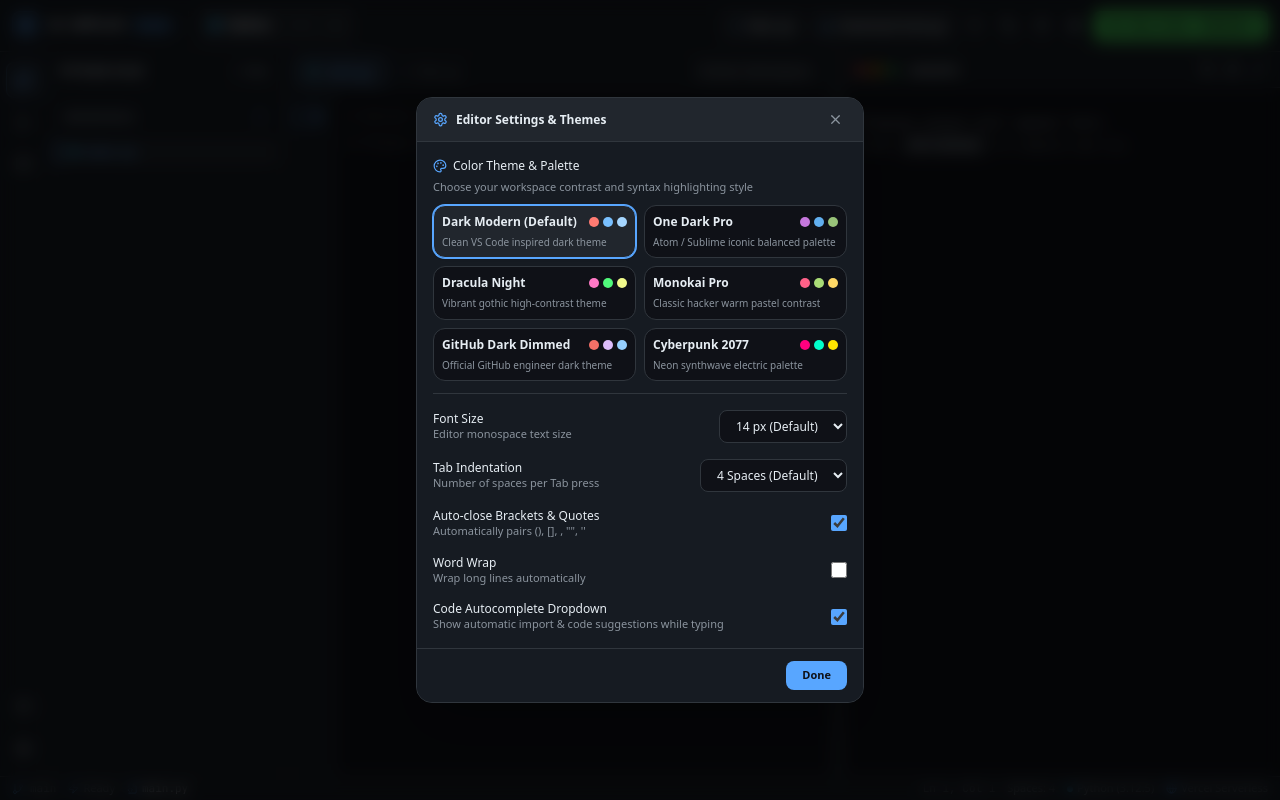
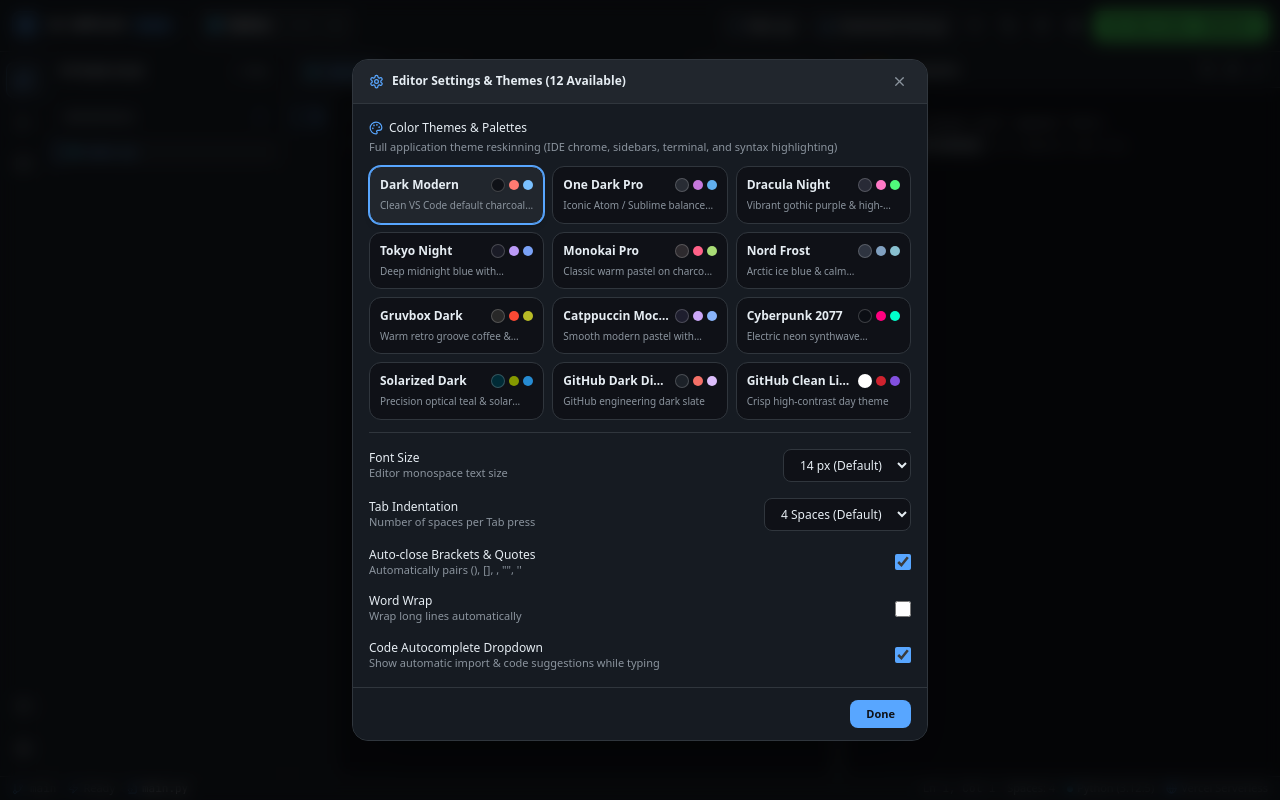
Before and after one commit to jd-135/Online-compiler, a React (Vite) app: page / in a window 1280 px wide. Both pictures are taken after a click on the button 1074 px from the left and 25 px from the top of the page. Built offline with nearby package versions, Linux system fonts and the light colour scheme.

Commit message:
feat: add 12 developer themes with full-app reskinning, instant execution cache, and Pyodide pre-warming

```diff
--- a/src/components/SettingsModal.jsx
+++ b/src/components/SettingsModal.jsx
@@ -7,11 +7,11 @@
 
   return (
     <div className="fixed inset-0 bg-black/70 backdrop-blur-sm flex items-center justify-center z-50 p-4">
-      <div className="w-full max-w-md bg-[#161b22] border border-[#30363d] rounded-2xl shadow-2xl overflow-hidden animate-in fade-in zoom-in-95 duration-150">
+      <div className="w-full max-w-xl bg-[#161b22] border border-[#30363d] rounded-2xl shadow-2xl overflow-hidden animate-in fade-in zoom-in-95 duration-150">
         <div className="h-11 px-4 bg-[#21262d] border-b border-[#30363d] flex items-center justify-between text-xs font-semibold text-[#e6edf3]">
           <div className="flex items-center gap-2">
             <SettingsIcon size={15} className="text-[#58a6ff]" />
-            <span>Editor Settings & Themes</span>
+            <span>Editor Settings & Themes (12 Available)</span>
           </div>
           <button
             onClick={onClose}
@@ -24,35 +24,35 @@
         <div className="p-4 space-y-4 text-xs text-[#e6edf3] max-h-[80vh] overflow-y-auto">
           {/* Theme & Color Version */}
           <div className="pb-3 border-b border-[#30363d]">
-            <div className="flex items-center gap-1.5 mb-1.5 font-medium text-[#e6edf3]">
+            <div className="flex items-center gap-1.5 mb-1 font-medium text-[#e6edf3]">
               <Palette size={14} className="text-[#58a6ff]" />
-              <span>Color Theme & Palette</span>
+              <span>Color Themes & Palettes</span>
             </div>
-            <div className="text-[11px] text-[#8b949e] mb-2.5">
-              Choose your workspace contrast and syntax highlighting style
+            <div className="text-[11px] text-[#8b949e] mb-3">
+              Full application theme reskinning (IDE chrome, sidebars, terminal, and syntax highlighting)
             </div>
-            <div className="grid grid-cols-2 gap-2">
+            <div className="grid grid-cols-2 sm:grid-cols-3 gap-2">
               {THEMES.map((th) => {
                 const isSelected = (settings.theme || 'dark-modern') === th.id;
                 return (
                   <button
                     key={th.id}
                     onClick={() => onUpdateSettings({ ...settings, theme: th.id })}
-                    className={`p-2 rounded-xl text-left border transition-all flex flex-col gap-1.5 ${
+                    className={`p-2.5 rounded-xl text-left border transition-all flex flex-col gap-1.5 ${
                       isSelected
-                        ? 'border-[#58a6ff] bg-[#21262d] shadow-sm ring-1 ring-[#58a6ff]'
+                        ? 'border-[#58a6ff] bg-[#21262d] shadow-md ring-1 ring-[#58a6ff]'
                         : 'border-[#30363d] bg-[#0f1117] hover:border-[#8b949e]/50'
                     }`}
                   >
                     <div className="flex items-center justify-between w-full">
                       <span className="font-semibold text-xs text-[#e6edf3] truncate">{th.name}</span>
-                      <div className="flex items-center gap-1">
+                      <div className="flex items-center gap-1 shrink-0 ml-1">
+                        <span className="w-3.5 h-3.5 rounded-full border border-white/20 shadow-xs" title="Canvas background" style={{ backgroundColor: th.colors.bgPrimary }} />
                         <span className="w-2.5 h-2.5 rounded-full" style={{ backgroundColor: th.colors.syntaxKeyword }} />
                         <span className="w-2.5 h-2.5 rounded-full" style={{ backgroundColor: th.colors.syntaxFunction }} />
-                        <span className="w-2.5 h-2.5 rounded-full" style={{ backgroundColor: th.colors.syntaxString }} />
                       </div>
                     </div>
-                    <span className="text-[10px] text-[#8b949e] truncate">{th.description}</span>
+                    <span className="text-[10px] text-[#8b949e] line-clamp-1">{th.description}</span>
                   </button>
                 );
               })}
--- a/src/constants/themes.js
+++ b/src/constants/themes.js
@@ -1,13 +1,14 @@
 /**
- * Preset themes for JD COMPILER
- * Each theme provides complete styling for IDE chrome and syntax highlighting.
+ * Comprehensive Developer Themes for JD COMPILER
+ * 12 distinct, fully-immersive palettes (Dark, Light, Neon, Retro, Pastel).
+ * Each theme provides complete styling for IDE chrome, panels, inputs, and syntax highlighting.
  */
 
 export const THEMES = [
   {
     id: 'dark-modern',
-    name: 'Dark Modern (Default)',
-    description: 'Clean VS Code inspired dark theme',
+    name: 'Dark Modern',
+    description: 'Clean VS Code default charcoal & cobalt',
     colors: {
       bgPrimary: '#0f1117',
       bgSecondary: '#161b22',
@@ -32,7 +33,7 @@
   {
     id: 'one-dark-pro',
     name: 'One Dark Pro',
-    description: 'Atom / Sublime iconic balanced palette',
+    description: 'Iconic Atom / Sublime balanced slate',
     colors: {
       bgPrimary: '#282c34',
       bgSecondary: '#21252b',
@@ -57,7 +58,7 @@
   {
     id: 'dracula',
     name: 'Dracula Night',
-    description: 'Vibrant gothic high-contrast theme',
+    description: 'Vibrant gothic purple & high-contrast neon',
     colors: {
       bgPrimary: '#282a36',
       bgSecondary: '#21222c',
@@ -80,9 +81,34 @@
     }
   },
   {
-    id: 'monokai',
+    id: 'tokyo-night',
+    name: 'Tokyo Night',
+    description: 'Deep midnight blue with luminous neon accents',
+    colors: {
+      bgPrimary: '#1a1b26',
+      bgSecondary: '#16161e',
+      bgTertiary: '#24283b',
+      textPrimary: '#c0caf5',
+      textSecondary: '#7aa2f7',
+      accentPrimary: '#7aa2f7',
+      accentSuccess: '#9ece6a',
+      accentError: '#f7768e',
+      borderColor: '#292e42',
+      // Syntax colors
+      syntaxKeyword: '#bb9af7',
+      syntaxFunction: '#7aa2f7',
+      syntaxString: '#9ece6a',
+      syntaxNumber: '#ff9e64',
+      syntaxComment: '#565f89',
+      syntaxOperator: '#89ddff',
+      syntaxType: '#2ac3de',
+      syntaxPreprocessor: '#bb9af7'
+    }
+  },
+  {
+    id: 'monokai-pro',
     name: 'Monokai Pro',
-    description: 'Classic hacker warm pastel contrast',
+    description: 'Classic warm pastel on charcoal obsidian',
     colors: {
       bgPrimary: '#2d2a2e',
       bgSecondary: '#221f22',
@@ -105,9 +131,134 @@
     }
   },
   {
+    id: 'nord',
+    name: 'Nord Frost',
+    description: 'Arctic ice blue & calm Scandinavian slate',
+    colors: {
+      bgPrimary: '#2e3440',
+      bgSecondary: '#242933',
+      bgTertiary: '#3b4252',
+      textPrimary: '#eceff4',
+      textSecondary: '#88c0d0',
+      accentPrimary: '#88c0d0',
+      accentSuccess: '#a3be8c',
+      accentError: '#bf616a',
+      borderColor: '#434c5e',
+      // Syntax colors
+      syntaxKeyword: '#81a1c1',
+      syntaxFunction: '#88c0d0',
+      syntaxString: '#a3be8c',
+      syntaxNumber: '#b48ead',
+      syntaxComment: '#616e88',
+      syntaxOperator: '#81a1c1',
+      syntaxType: '#8fbcbb',
+      syntaxPreprocessor: '#5e81ac'
+    }
+  },
+  {
+    id: 'gruvbox-dark',
+    name: 'Gruvbox Dark',
+    description: 'Warm retro groove coffee & earthy tones',
+    colors: {
+      bgPrimary: '#282828',
+      bgSecondary: '#1d2021',
+      bgTertiary: '#3c3836',
+      textPrimary: '#ebdbb2',
+      textSecondary: '#a89984',
+      accentPrimary: '#fe8019',
+      accentSuccess: '#b8bb26',
+      accentError: '#fb4934',
+      borderColor: '#504945',
+      // Syntax colors
+      syntaxKeyword: '#fb4934',
+      syntaxFunction: '#b8bb26',
+      syntaxString: '#fabd2f',
+      syntaxNumber: '#d3869b',
+      syntaxComment: '#928374',
+      syntaxOperator: '#fe8019',
+      syntaxType: '#8ec07c',
+      syntaxPreprocessor: '#fb4934'
+    }
+  },
+  {
+    id: 'catppuccin-mocha',
+    name: 'Catppuccin Mocha',
+    description: 'Smooth modern pastel with lavender highlights',
+    colors: {
+      bgPrimary: '#1e1e2e',
+      bgSecondary: '#181825',
+      bgTertiary: '#313244',
+      textPrimary: '#cdd6f4',
+      textSecondary: '#a6adc8',
+      accentPrimary: '#cba6f7',
+      accentSuccess: '#a6e3a1',
+      accentError: '#f38ba8',
+      borderColor: '#45475a',
+      // Syntax colors
+      syntaxKeyword: '#cba6f7',
+      syntaxFunction: '#89b4fa',
+      syntaxString: '#a6e3a1',
+      syntaxNumber: '#fab387',
+      syntaxComment: '#6c7086',
+      syntaxOperator: '#94e2d5',
+      syntaxType: '#f9e2af',
+      syntaxPreprocessor: '#f38ba8'
+    }
+  },
+  {
+    id: 'cyberpunk',
+    name: 'Cyberpunk 2077',
+    description: 'Electric neon synthwave magenta & turquoise',
+    colors: {
+      bgPrimary: '#0b0e14',
+      bgSecondary: '#121721',
+      bgTertiary: '#1d2238',
+      textPrimary: '#00f0ff',
+      textSecondary: '#627598',
+      accentPrimary: '#ff0055',
+      accentSuccess: '#00ff66',
+      accentError: '#ff0033',
+      borderColor: '#262f4d',
+      // Syntax colors
+      syntaxKeyword: '#ff007f',
+      syntaxFunction: '#00ffcc',
+      syntaxString: '#ffe600',
+      syntaxNumber: '#ff7700',
+      syntaxComment: '#5a6b8c',
+      syntaxOperator: '#00f0ff',
+      syntaxType: '#bf00ff',
+      syntaxPreprocessor: '#ff007f'
+    }
+  },
+  {
+    id: 'solarized-dark',
+    name: 'Solarized Dark',
+    description: 'Precision optical teal & solar amber',
+    colors: {
+      bgPrimary: '#002b36',
+      bgSecondary: '#073642',
+      bgTertiary: '#0a4250',
+      textPrimary: '#839496',
+      textSecondary: '#586e75',
+      accentPrimary: '#268bd2',
+      accentSuccess: '#2aa198',
+      accentError: '#dc322f',
+      borderColor: '#0e4f5e',
+      // Syntax colors
+      syntaxKeyword: '#859900',
+      syntaxFunction: '#268bd2',
+      syntaxString: '#2aa198',
+      syntaxNumber: '#d33682',
+      syntaxComment: '#586e75',
+      syntaxOperator: '#b58900',
+      syntaxType: '#cb4b16',
+      syntaxPreprocessor: '#cb4b16'
+    }
+  },
+  {
     id: 'github-dark',
     name: 'GitHub Dark Dimmed',
-    description: 'Official GitHub engineer dark theme',
+    description: 'GitHub engineering dark slate',
     colors: {
       bgPrimary: '#1c2128',
       bgSecondary: '#22272e',
@@ -130,28 +281,28 @@
     }
   },
   {
-    id: 'cyberpunk',
-    name: 'Cyberpunk 2077',
-    description: 'Neon synthwave electric palette',
+    id: 'clean-light',
+    name: 'GitHub Clean Light',
+    description: 'Crisp high-contrast day theme',
     colors: {
-      bgPrimary: '#0d0f18',
-      bgSecondary: '#131726',
-      bgTertiary: '#1d2238',
-      textPrimary: '#00f0ff',
-      textSecondary: '#5a6b8c',
-      accentPrimary: '#ff0055',
-      accentSuccess: '#00ff66',
-      accentError: '#ff0033',
-      borderColor: '#262f4d',
+      bgPrimary: '#ffffff',
+      bgSecondary: '#f6f8fa',
+      bgTertiary: '#eaeef2',
+      textPrimary: '#1f2328',
+      textSecondary: '#656d76',
+      accentPrimary: '#0969da',
+      accentSuccess: '#1a7f37',
+      accentError: '#cf222e',
+      borderColor: '#d0d7de',
       // Syntax colors
-      syntaxKeyword: '#ff007f',
-      syntaxFunction: '#00ffcc',
-      syntaxString: '#ffe600',
-      syntaxNumber: '#ff7700',
-      syntaxComment: '#5a6b8c',
-      syntaxOperator: '#00f0ff',
-      syntaxType: '#bf00ff',
-      syntaxPreprocessor: '#ff007f'
+      syntaxKeyword: '#cf222e',
+      syntaxFunction: '#8250df',
+      syntaxString: '#0a3069',
+      syntaxNumber: '#0550ae',
+      syntaxComment: '#6e7781',
+      syntaxOperator: '#0969da',
+      syntaxType: '#953800',
+      syntaxPreprocessor: '#cf222e'
     }
   }
 ];
--- a/src/index.css
+++ b/src/index.css
@@ -84,6 +84,24 @@
   }
 }
 
+/* Dynamic Theme Overrides for Comprehensive Application Reskinning */
+.bg-\[\#0f1117\] { background-color: var(--bg-primary) !important; }
+.bg-\[\#161b22\] { background-color: var(--bg-secondary) !important; }
+.bg-\[\#21262d\] { background-color: var(--bg-tertiary) !important; }
+.border-\[\#30363d\] { border-color: var(--border-color) !important; }
+.text-\[\#e6edf3\] { color: var(--text-primary) !important; }
+.text-\[\#8b949e\] { color: var(--text-secondary) !important; }
+.text-\[\#58a6ff\] { color: var(--accent-primary) !important; }
+.hover\:bg-\[\#21262d\]:hover { background-color: var(--bg-tertiary) !important; }
+.hover\:bg-\[\#30363d\]:hover { background-color: color-mix(in srgb, var(--border-color) 80%, var(--bg-tertiary)) !important; }
+.hover\:border-\[\#58a6ff\]\/50:hover { border-color: color-mix(in srgb, var(--accent-primary) 50%, transparent) !important; }
+.border-\[\#58a6ff\]\/40 { border-color: color-mix(in srgb, var(--accent-primary) 40%, transparent) !important; }
+.bg-\[\#58a6ff\]\/10 { background-color: color-mix(in srgb, var(--accent-primary) 10%, transparent) !important; }
+.bg-\[\#58a6ff\]\/15 { background-color: color-mix(in srgb, var(--accent-primary) 15%, transparent) !important; }
+.border-\[\#58a6ff\]\/30 { border-color: color-mix(in srgb, var(--accent-primary) 30%, transparent) !important; }
+.border-\[\#58a6ff\]\/50 { border-color: color-mix(in srgb, var(--accent-primary) 50%, transparent) !important; }
+.accent-\[\#58a6ff\] { accent-color: var(--accent-primary) !important; }
+
 /* Custom Scrollbar */
 ::-webkit-scrollbar {
   width: 7px;
@@ -100,7 +118,7 @@
 }
 
 ::-webkit-scrollbar-thumb:hover {
-  background: #30363d;
+  background: var(--border-color);
 }
 
 /* Line Numbers Gutter */
```
Also changed, not shown: src/App.jsx (+9 -0 lines), src/services/compilerService.js (+114 -51 lines).
